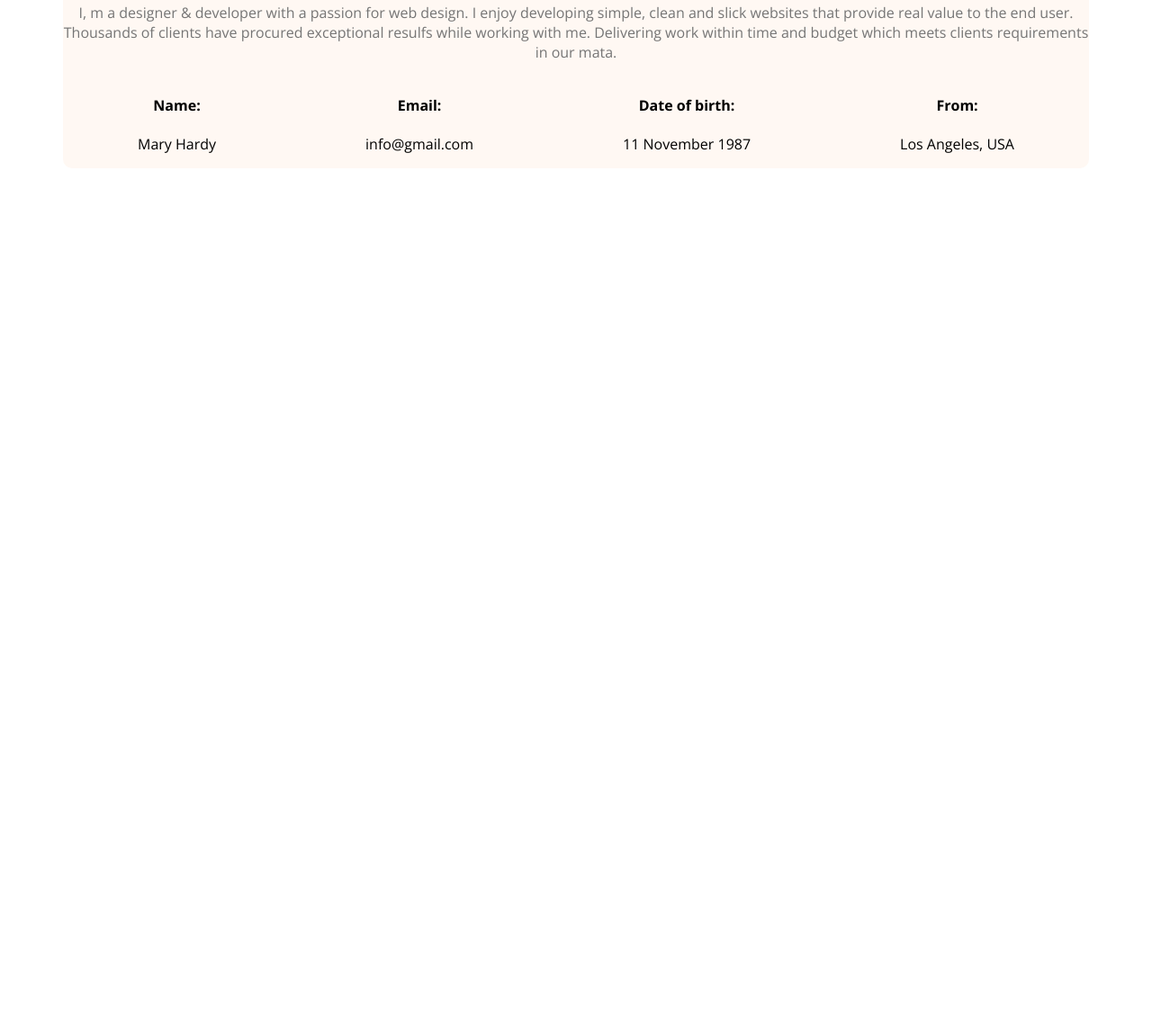
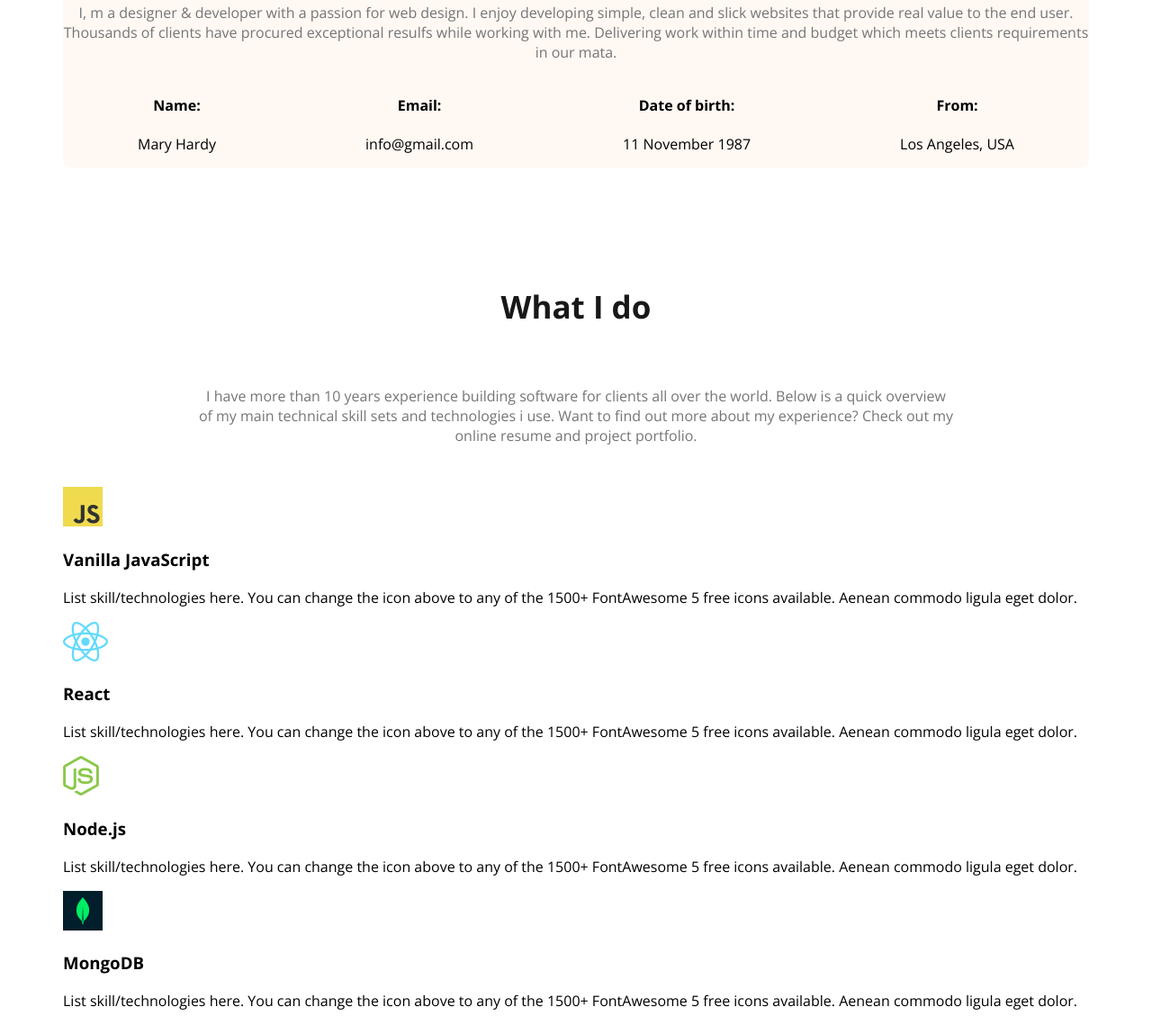
Before and after one commit to ParvezAhmedJacky/webdeveloper-protfolio, a plain HTML site: page index.html in a window 1280 px wide. Shown: the part 1011-2150 px from the top of the page at 90% size. Before the commit the page ends 1328 px from the top, so only its background shows below. Drawn offline with nearby package versions, Linux system fonts and the light colour scheme.

Commit message:
added skill container

```diff
--- a/index.html
+++ b/index.html
@@ -58,6 +58,33 @@
                 </div>
             </div>
         </section>
+        <section>
+            <h3 class="section-title">What I do</h3>
+            <p id="what-i-do-description" class="section-description">I have more than 10 years experience building software for clients all over the world. Below is a quick overview of my main technical skill sets and technologies i use. Want to find out more about my experience? Check out my online resume and project portfolio.</p>
+            <div class="skills-container">
+                <!-- .skill*4>img+h3.skill-title+p.skill-description -->
+                <div class="skill">
+                    <img src="images/icons/js.png" alt="">
+                    <h3 class="skill-title">Vanilla JavaScript</h3>
+                    <p class="skill-description">List skill/technologies here. You can change the icon above to any of the 1500+ FontAwesome 5 free icons available. Aenean commodo ligula eget dolor.</p>
+                </div>
+                <div class="skill">
+                    <img src="images/icons/react.png" alt="">
+                    <h3 class="skill-title">React</h3>
+                    <p class="skill-description">List skill/technologies here. You can change the icon above to any of the 1500+ FontAwesome 5 free icons available. Aenean commodo ligula eget dolor.</p>
+                </div>
+                <div class="skill">
+                    <img src="images/icons/nodejs.png" alt="">
+                    <h3 class="skill-title">Node.js</h3>
+                    <p class="skill-description">List skill/technologies here. You can change the icon above to any of the 1500+ FontAwesome 5 free icons available. Aenean commodo ligula eget dolor.</p>
+                </div>
+                <div class="skill">
+                    <img src="images/icons/mongo.png" alt="">
+                    <h3 class="skill-title">MongoDB</h3>
+                    <p class="skill-description">List skill/technologies here. You can change the icon above to any of the 1500+ FontAwesome 5 free icons available. Aenean commodo ligula eget dolor.</p>
+                </div>
+            </div>
+        </section>
     </main>
     <footer>
 
--- a/style/protfolio.css
+++ b/style/protfolio.css
@@ -118,3 +118,6 @@ main{
 .about-info{
     text-align: center;
 }
+#what-i-do-description{
+    padding: 30px 150px;
+}
```
